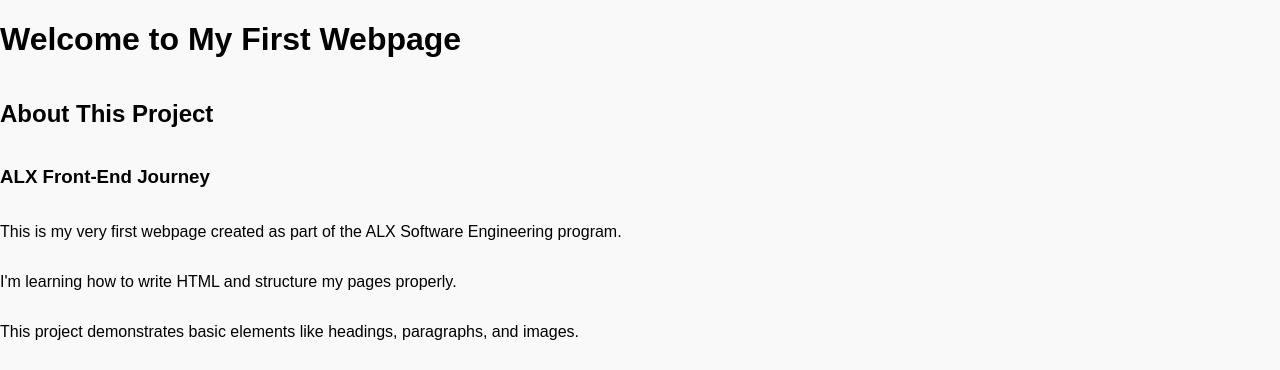
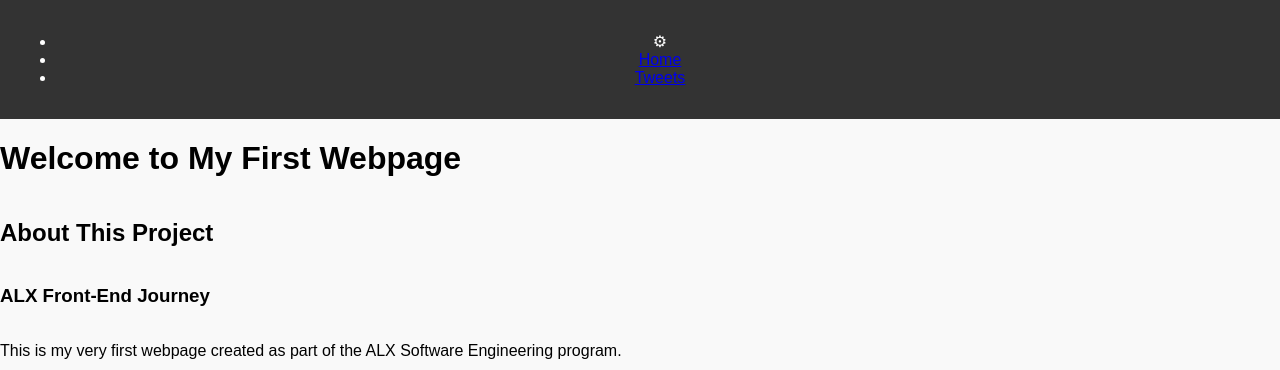
Before and after one commit to haystarkk/alx_html_css, a plain HTML site: page css_basic/index.html in a window 1280 px wide. Shown: the top 370 px of the page. Drawn offline with Linux system fonts and the light colour scheme.

Commit message:
Update index.html

```diff
--- a/css_basic/index.html
+++ b/css_basic/index.html
@@ -8,6 +8,13 @@
   <link href="styles.css" rel="stylesheet">
 </head>
 <body class="works_on_smartphone">
+  <header>
+    <ul>
+        <li class="logo">&#9881;</li> <!-- Gear icon as logo -->
+        <li><a href="index.html">Home</a></li>
+        <li><a href="tweets.html">Tweets</a></li>
+    </ul>
+</header>
 
   <!-- Headings -->
   <h1>Welcome to My First Webpage</h1>
```
